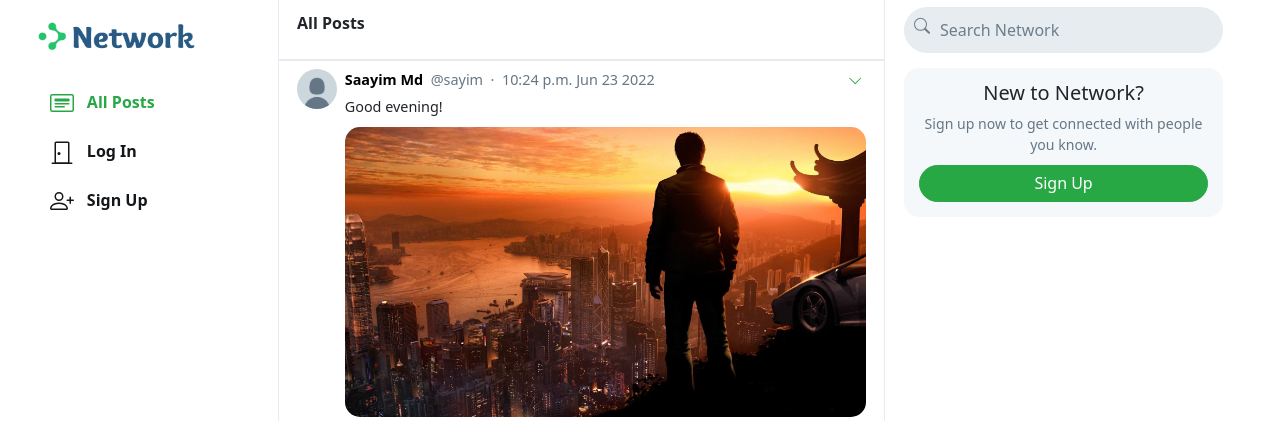
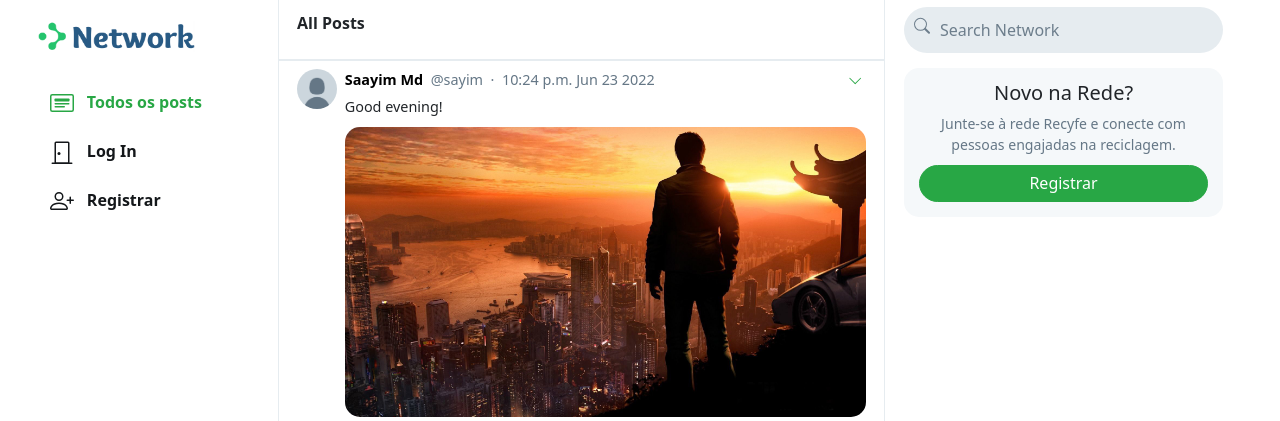
Before and after one commit to guilhermemouraovc/Recyfe-Dev, a Django app: page / in a window 1280 px wide. Shown: the top 421 px of the page. Run offline with Django 3.2, Linux system fonts and the light colour scheme; data comes from the database, SQL or seed files in the repository; some libraries are stand-ins or nearby versions.

Commit message:
Atualização da layout1 html

```diff
--- a/network/templates/network/layout.html
+++ b/network/templates/network/layout.html
@@ -2,7 +2,7 @@
 <!DOCTYPE html>
 <html lang="en">
     <head>
-        <title>{% block title %}Social Network{% endblock %}</title>
+        <title>{% block title %}Recyfe App{% endblock %}</title>
         <link rel="stylesheet" href="https://stackpath.bootstrapcdn.com/bootstrap/4.4.1/css/bootstrap.min.css" integrity="sha384-Vkoo8x4CGsO3+Hhxv8T/Q5PaXtkKtu6ug5TOeNV6gBiFeWPGFN9MuhOf23Q9Ifjh" crossorigin="anonymous">
         <link href="{% static 'network/styles.css' %}" rel="stylesheet">
         <link rel="shortcut icon" href="{% static 'network/Images/favicon.ico' %}">
@@ -14,9 +14,9 @@
 
         <div class="popup">
             <div class="small-popup">
-                <div style="margin-bottom: 10px; font-size: 1.1em;"><strong>Delete Post?</strong></div>
+                <div style="margin-bottom: 10px; font-size: 1.1em;"><strong>Deletar post?</strong></div>
                 <div class="grey" style="font-size: .85em; margin-bottom: 15px;">
-                    This can’t be undone and it will be removed from your profile, the timeline of any accounts that follow you, and from Network search results.
+                    Essa ação não pode ser desfeita, será excluído do seu perfil, da timeline de quem te segue e das buscas da barra de pesquisa
                 </div>
                 <div style="padding: 0px 5%;">
                     <button class="btn btn-light float-left" onclick="remove_popup()">Cancel</button>
@@ -50,11 +50,11 @@
                                             <path fill-rule="evenodd" d="M14.002 2h-12a1 1 0 0 0-1 1v10a1 1 0 0 0 1 1h12a1 1 0 0 0 1-1V3a1 1 0 0 0-1-1zm-12-1a2 2 0 0 0-2 2v10a2 2 0 0 0 2 2h12a2 2 0 0 0 2-2V3a2 2 0 0 0-2-2h-12z"/>
                                             <path d="M10.648 7.646a.5.5 0 0 1 .577-.093L15.002 9.5V14h-14v-2l2.646-2.354a.5.5 0 0 1 .63-.062l2.66 1.773 3.71-3.71z"/>
                                             <path fill-rule="evenodd" d="M4.502 7a1.5 1.5 0 1 0 0-3 1.5 1.5 0 0 0 0 3z"/>
-                                        </svg><span style="font-size: 0.95em;">&nbsp;Photo</span>
+                                        </svg><span style="font-size: 0.95em;">&nbsp;Foto</span>
                                     </label>
                                 </div>
                                 <div>
-                                    <button class="btn btn-light float-right cancel-post" type="button" onclick="remove_popup()">Cancel</button>
+                                    <button class="btn btn-light float-right cancel-post" type="button" onclick="remove_popup()">Cancelar</button>
                                     <input type="submit" class="btn btn-success float-right submit-btn" value="&nbsp;Post&nbsp;" disabled>
                                 </div>
                             </div>
@@ -78,11 +78,11 @@
                     <div class="main_text-div">
                         <h2></h2>
                         <div class="grey">
-                            Join Network today to connect with people you know.
+                            Junte-se à rede Recyfe e conecte com pessoas engajadas na reciclagem.
                         </div>
                     </div>
                     <div class="btn-div">
-                        <button class="btn btn-success btn-block" onclick="goto_register()">Sign Up</button>
+                        <button class="btn btn-success btn-block" onclick="goto_register()">Registrar</button>
                         <button class="btn btn-outline-success btn-block" onclick="goto_login()">Login</button>
                     </div>
                 </center>
@@ -105,7 +105,7 @@
                                             <path fill-rule="evenodd" d="M3 8.5a.5.5 0 0 1 .5-.5h9a.5.5 0 0 1 0 1h-9a.5.5 0 0 1-.5-.5zm0 2a.5.5 0 0 1 .5-.5h6a.5.5 0 0 1 0 1h-6a.5.5 0 0 1-.5-.5z"/>
                                             <path d="M3 5.5a.5.5 0 0 1 .5-.5h9a.5.5 0 0 1 .5.5v1a.5.5 0 0 1-.5.5h-9a.5.5 0 0 1-.5-.5v-1z"/>
                                         </svg>
-                                        &nbsp;&nbsp;All Posts
+                                        &nbsp;&nbsp;Todos os posts
                                     </div>
                                 </a>
                                 </li>
@@ -116,7 +116,7 @@
                                                 <svg width="1.5em" height="1.5em" viewBox="0 0 16 16" class="bi bi-people" fill="currentColor" xmlns="http://www.w3.org/2000/svg">
                                                     <path fill-rule="evenodd" d="M15 14s1 0 1-1-1-4-5-4-5 3-5 4 1 1 1 1h8zm-7.995-.944v-.002.002zM7.022 13h7.956a.274.274 0 0 0 .014-.002l.008-.002c-.002-.264-.167-1.03-.76-1.72C13.688 10.629 12.718 10 11 10c-1.717 0-2.687.63-3.24 1.276-.593.69-.759 1.457-.76 1.72a1.05 1.05 0 0 0 .022.004zm7.973.056v-.002.002zM11 7a2 2 0 1 0 0-4 2 2 0 0 0 0 4zm3-2a3 3 0 1 1-6 0 3 3 0 0 1 6 0zM6.936 9.28a5.88 5.88 0 0 0-1.23-.247A7.35 7.35 0 0 0 5 9c-4 0-5 3-5 4 0 .667.333 1 1 1h4.216A2.238 2.238 0 0 1 5 13c0-1.01.377-2.042 1.09-2.904.243-.294.526-.569.846-.816zM4.92 10c-1.668.02-2.615.64-3.16 1.276C1.163 11.97 1 12.739 1 13h3c0-1.045.323-2.086.92-3zM1.5 5.5a3 3 0 1 1 6 0 3 3 0 0 1-6 0zm3-2a2 2 0 1 0 0 4 2 2 0 0 0 0-4z"/>
                                                 </svg>
-                                                &nbsp;&nbsp;Following
+                                                &nbsp;&nbsp;Seguindo
                                             </div>
                                         </a>
                                     </li>
@@ -126,7 +126,7 @@
                                                 <svg width="1.5em" height="1.5em" viewBox="0 0 16 16" class="bi bi-bookmark" fill="currentColor" xmlns="http://www.w3.org/2000/svg">
                                                     <path fill-rule="evenodd" d="M8 12l5 3V3a2 2 0 0 0-2-2H5a2 2 0 0 0-2 2v12l5-3zm-4 1.234l4-2.4 4 2.4V3a1 1 0 0 0-1-1H5a1 1 0 0 0-1 1v10.234z"/>
                                                   </svg>
-                                                &nbsp;&nbsp;Saved
+                                                &nbsp;&nbsp;Salvo
                                             </div>
                                         </a>
                                     </li>
@@ -136,7 +136,7 @@
                                                 <svg width="1.5em" height="1.5em" viewBox="0 0 16 16" class="bi bi-person" fill="currentColor" xmlns="http://www.w3.org/2000/svg">
                                                     <path fill-rule="evenodd" d="M13 14s1 0 1-1-1-4-6-4-6 3-6 4 1 1 1 1h10zm-9.995-.944v-.002.002zM3.022 13h9.956a.274.274 0 0 0 .014-.002l.008-.002c-.001-.246-.154-.986-.832-1.664C11.516 10.68 10.289 10 8 10c-2.29 0-3.516.68-4.168 1.332-.678.678-.83 1.418-.832 1.664a1.05 1.05 0 0 0 .022.004zm9.974.056v-.002.002zM8 7a2 2 0 1 0 0-4 2 2 0 0 0 0 4zm3-2a3 3 0 1 1-6 0 3 3 0 0 1 6 0z"/>
                                                 </svg>
-                                                &nbsp;&nbsp;Profile
+                                                &nbsp;&nbsp;Perfil
                                             </div>
                                         </a>
                                     </li>
@@ -172,7 +172,7 @@
                                                     <path fill-rule="evenodd" d="M11 14s1 0 1-1-1-4-6-4-6 3-6 4 1 1 1 1h10zm-9.995-.944v-.002.002zM1.022 13h9.956a.274.274 0 0 0 .014-.002l.008-.002c-.001-.246-.154-.986-.832-1.664C9.516 10.68 8.289 10 6 10c-2.29 0-3.516.68-4.168 1.332-.678.678-.83 1.418-.832 1.664a1.05 1.05 0 0 0 .022.004zm9.974.056v-.002.002zM6 7a2 2 0 1 0 0-4 2 2 0 0 0 0 4zm3-2a3 3 0 1 1-6 0 3 3 0 0 1 6 0zm4.5 0a.5.5 0 0 1 .5.5v2a.5.5 0 0 1-.5.5h-2a.5.5 0 0 1 0-1H13V5.5a.5.5 0 0 1 .5-.5z"/>
                                                     <path fill-rule="evenodd" d="M13 7.5a.5.5 0 0 1 .5-.5h2a.5.5 0 0 1 0 1H14v1.5a.5.5 0 0 1-1 0v-2z"/>
                                                 </svg>
-                                                &nbsp;&nbsp;Sign Up
+                                                &nbsp;&nbsp;Registrar
                                             </div>
                                         </a>
                                     </li>
@@ -228,7 +228,7 @@
                     {% if user.is_authenticated %}
                         <div class="suggestion-box">
                             <div class="suggestion-header">
-                                You might know
+                                Talvez você conheça
                             </div>
                             {% for suggestion in suggestions %}
                                 <div class="suggestion-user">
@@ -254,24 +254,24 @@
                                 </div>
                             {% empty %}
                                     <div style="text-align: center; border-bottom: .5px solid #e6ecf0; padding: 10px 15px;">
-                                        <span class="grey" style="font-size: .9em;">No suggestions available.</span>
+                                        <span class="grey" style="font-size: .9em;">Nenhuma sugestão disponível.</span>
                                     </div>
                             {% endfor %}
                             <div class="suggestion-footer">
-                                <a href="#">Show more</a>
+                                <a href="#">Mostrar mais</a>
                             </div>
                         </div>
                     {% else %}
                         <div class="guest-box">
                             <center>
                                 <div class="guest-header">
-                                    <h5>New to Network?</h5>
+                                    <h5>Novo na Rede?</h5>
                                 </div>
                                 <div class="grey guest-content">
-                                    Sign up now to get connected with people you know.
+                                    Junte-se à rede Recyfe e conecte com pessoas engajadas na reciclagem.
                                 </div>
                                 <div class="guest-btn">
-                                    <button class="btn btn-success btn-block" type="button" onclick="goto_register()">Sign Up</button>
+                                    <button class="btn btn-success btn-block" type="button" onclick="goto_register()">Registrar</button>
                                 </div>
                             </center>
                         </div>
```
